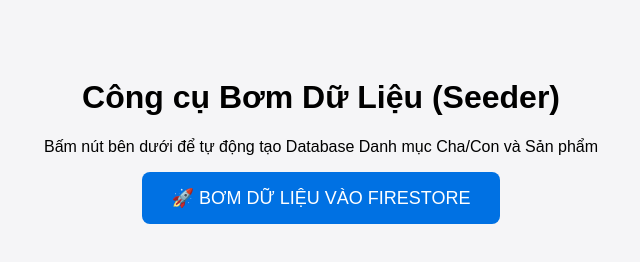
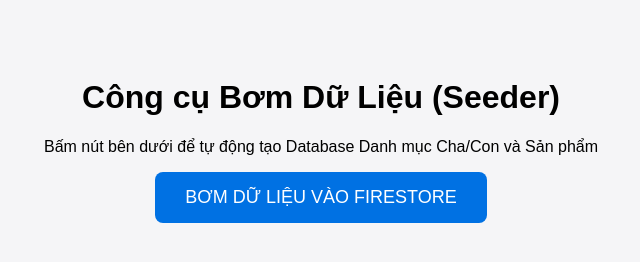
Before and after one commit to th26-dev/Fstore, a website: page views/seed.html in a window 1280 px wide. Shown: the whole page, without its empty margins (319-959 px from the left). Drawn offline with Linux system fonts and the light colour scheme; files whose address does not match are found by name.

Commit message:
Fix Key API

```diff
--- a/views/seed.html
+++ b/views/seed.html
@@ -16,7 +16,7 @@
     <h1>Công cụ Bơm Dữ Liệu (Seeder)</h1>
     <p>Bấm nút bên dưới để tự động tạo Database Danh mục Cha/Con và Sản phẩm</p>
 
-    <button id="btnSeed">🚀 BƠM DỮ LIỆU VÀO FIRESTORE</button>
+    <button id="btnSeed"> BƠM DỮ LIỆU VÀO FIRESTORE</button>
     <p id="status"></p>
 
     <script type="module" src="./controllers/seedController.js"></script>
```
